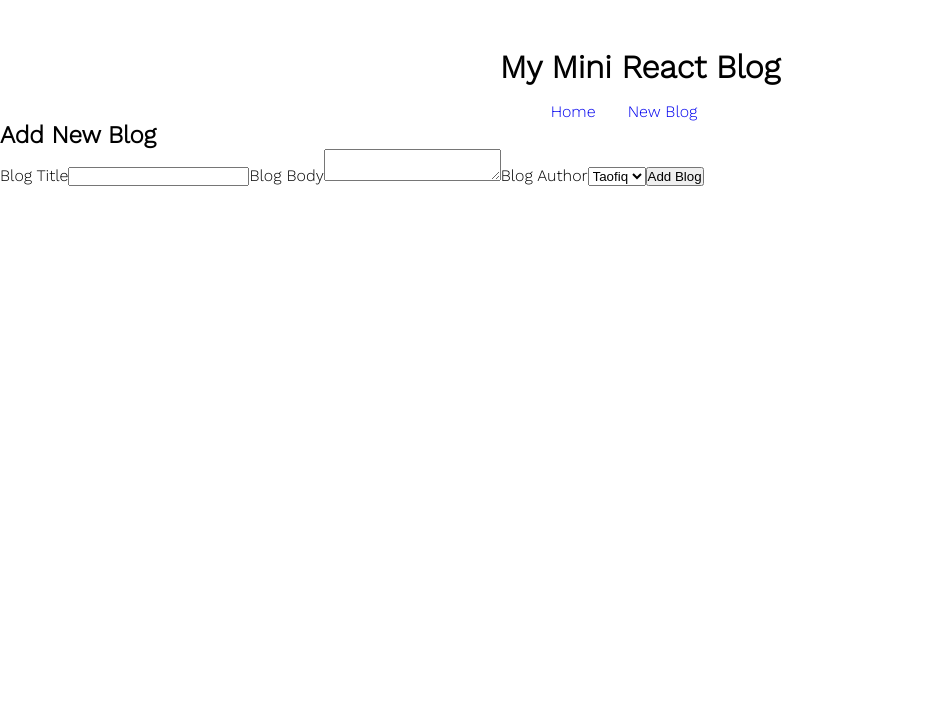
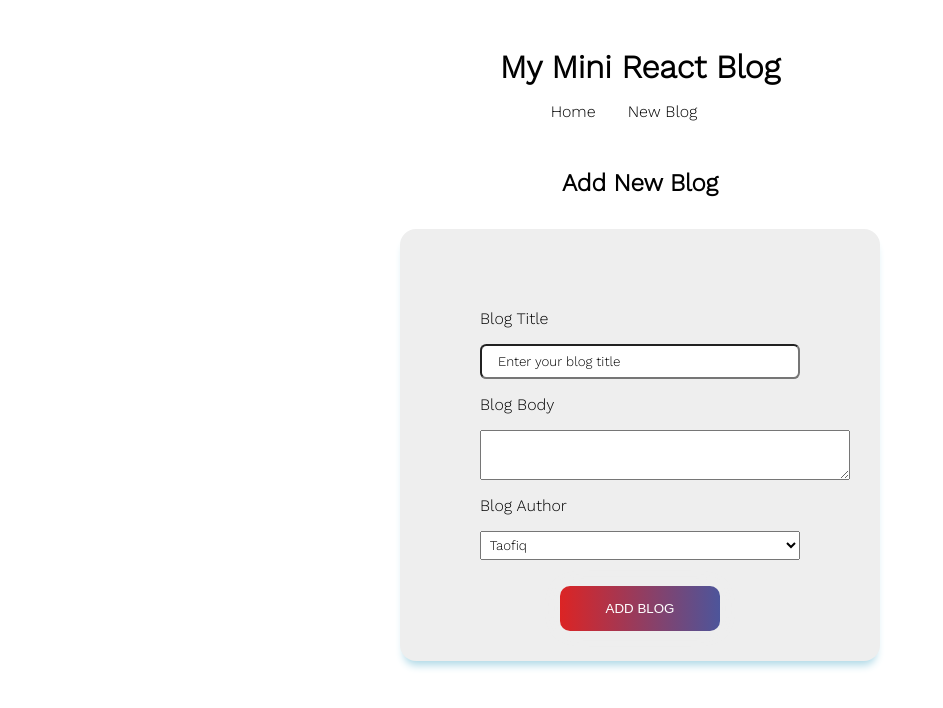
Before and after one commit to Taofiqq/Taofiq-Blog, a React (Create React App) app: page /create in a window 1280 px wide. Shown: the top 708 px of the page, without its empty margins (0-943 px from the left). Built offline with nearby package versions, Linux system fonts and the light colour scheme.

Commit message:
styled the create page

```diff
--- a/src/Create.js
+++ b/src/Create.js
@@ -24,11 +24,11 @@ const Create = () => {
         history.push('/')
     }
     return (
-        <div>
+        <div className="create-container">
             <h2>Add New Blog</h2>
-            <form onSubmit={handleSubmit}>
+            <form onSubmit={handleSubmit} className="create-form">
                 <label htmlFor="">Blog Title</label>
-                <input type="text" value={title} onChange = {(e) => setTitile(e.target.value)} required/>
+                <input type="text" value={title} onChange = {(e) => setTitile(e.target.value)} placeholder="Enter your blog title" required/>
                 <label htmlFor="">Blog Body</label>
                 <textarea value={body} onChange = {(e) => setBody(e.target.value)} required></textarea>
                 <label>Blog Author</label>
@@ -36,7 +36,7 @@ const Create = () => {
                    <option value="Taofiq">Taofiq</option>
                    <option value="Dami">Dami</option>
                </select>
-               { !isLoading && <button>Add Blog</button>}
+               { !isLoading && <button className="createBtn">Add Blog</button>}
             </form>
         </div>
     )
--- a/src/Navbar.js
+++ b/src/Navbar.js
@@ -5,7 +5,7 @@ const Navbar = () => {
         <div className="navbar">
            <h1 className="navbar-name">My Mini React Blog</h1>
            <div className="navbar-links">
-               <Link to="/" className="navbar-link" >Home</Link>
+               <Link to="/" className="navbar-link">Home</Link>
                <Link to="/create" className="navbar-link" >New Blog</Link>
            </div>
         </div>
--- a/src/index.css
+++ b/src/index.css
@@ -22,6 +22,7 @@ body{
 .navbar-link {
  text-decoration: none;
  margin-right: 2rem;
+ color: black;
 }
 
 /* end of navigation */
@@ -86,7 +87,7 @@ article p {
 }
 .btn-grad {background-image: linear-gradient(to right, #FF512F 0%, #DD2476  51%, #FF512F  100%)}
 .btn-grad {
-   margin: 10px;
+   margin: auto;
    padding: 15px 45px;
    text-align: center;
    text-transform: uppercase;
@@ -107,3 +108,86 @@ article p {
  }
 
 /* end of blog details */
+
+/* create blog */
+.create-container {
+  display: flex;
+  flex-direction: column;
+  justify-content: center;
+  align-items: center;
+  margin-top: 3rem;
+}
+.create-container h2 {
+  margin-bottom: 2rem;
+}
+.create-form {
+  display: flex;
+  flex-direction:column;
+  width: 20rem;
+  height: 17rem;
+  padding: 5rem;
+  background: #eee;
+  box-shadow: 0 8px 8px -4px lightblue;
+  border-radius: 1rem;
+}
+.create-form label {
+  margin-bottom: 1rem;
+}
+.create-form input{
+  padding: .5rem 1rem;
+  border-radius: .4rem;
+  outline: none;
+  margin-bottom: 1rem;
+}
+.create-form input::placeholder {
+  font-family: 'Work Sans', sans-serif;
+  color: #000000;
+}
+ textarea {
+  width: 100%;
+  height: 100%;
+  padding: 1.5rem;
+  margin-bottom: 1rem;
+}
+select {
+  font-family:'Work Sans', sans-serif;
+  margin-bottom: 1rem;
+  padding: .3rem;
+}
+
+.createBtn {background-image: linear-gradient(to right, #DC2424 0%, #4A569D  51%, #DC2424  100%)}
+.createBtn {
+   margin: 10px;
+   padding: 15px 45px;
+   text-align: center;
+   text-transform: uppercase;
+   transition: 0.5s;
+   background-size: 200% auto;
+   color: white;
+   box-shadow: 0 0 20px #eee;
+   border-radius: 10px;
+   display: block;
+   outline: none;
+   border: none;
+   width: 10rem;
+   align-self: center;
+ }
+
+ .createBtn:hover {
+   background-position: right center; /* change the direction of the change here */
+   color: #fff;
+   text-decoration: none;
+ }
+
+/* end of create blog */
+
+/* media queries */
+@media only screen and (max-width: 768px) {
+  body {
+    background-color: lightblue;
+  }
+  h1, h2 {
+    font-size:1.3rem;
+  }
+}
+/* end of media queries */
```
